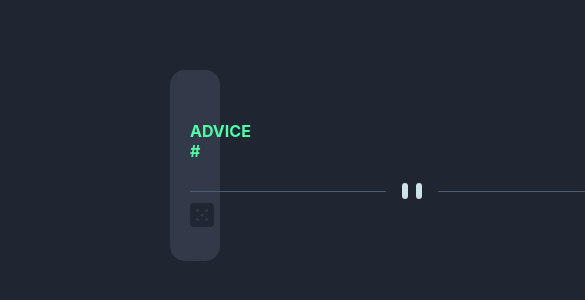
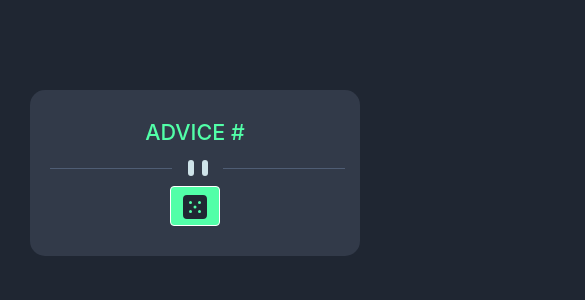
Before and after one commit to Teea-dev/advice-generator, a React (Create React App) app: page / in a window 390 px wide. Shown: the part 100-400 px from the top of the page, 585 px wide, since content can reach past the window. Built offline with nearby package versions, Linux system fonts and the light colour scheme.

Commit message:
added bootstrap and worked on the margins

```diff
--- a/package.json
+++ b/package.json
@@ -7,6 +7,7 @@
     "@testing-library/react": "^13.2.0",
     "@testing-library/user-event": "^13.5.0",
     "axios": "^0.27.2",
+    "bootstrap": "^5.1.3",
     "react": "^18.1.0",
     "react-dom": "^18.1.0",
     "react-scripts": "5.0.1",
--- a/src/App.css
+++ b/src/App.css
@@ -1,16 +1,37 @@
 .App {
   text-align: center;
   background:  hsl(217, 19%, 24%);
-  margin: 170px;
-  padding: 30px 20px 30px 20px;
+  margin: 0 auto;
+  padding: 30px 20px;
+  max-width: 960px ;
   border-radius: 15px;
+  /* margin: 170px;*/
 }
 .advice{
   color: hsl(193, 38%, 86%);
 }
 .advice-id{
-color: hsl(150, 100%, 66%);
+  color: hsl(150, 100%, 66%);
 }
 .dice{
   color: hsl(193, 38%, 86%);
+  background: hsl(150, 100%, 66%);
+  border: 1px solid white ;
+
 }
+.dice :hover{
+  cursor: pointer;
+}
+@media (max-width:900px) {
+     .App{
+    text-align: center;
+    background:  hsl(217, 19%, 24%);
+    margin-bottom: 0;
+    border-radius: 15px;
+     }
+     .dice{
+  color: hsl(193, 38%, 86%);
+  background: hsl(150, 100%, 66%);
+
+}
+}
--- a/src/App.js
+++ b/src/App.js
@@ -1,5 +1,5 @@
 import React, { useState } from 'react';
-
+import Mobiledivider from "./images/Mobiledivider.svg";
 import Desktopdivider from "./images/Desktopdivider.svg";
 import Dicey from "./images/Dicey.svg";
 import  axios  from "axios";
@@ -26,14 +26,18 @@ const randomAdvice = (event) =>{
 
 
   return (
-    <div className="App">
-      <h4 className='advice-id'> ADVICE #{num} </h4>
-      <h3 className='advice'>
-
-          {advice}
-      </h3>
-      <img src={Desktopdivider} />
-      <img className="dice" onClick={randomAdvice} src={Dicey} />
+    <div className="App d-block container">
+      <h4 className="advice-id"> ADVICE #{num} </h4>
+      <h3 className="advice">{advice}</h3>
+      <div className="d-block d-md-none">
+        <img  src={Mobiledivider} />
+      </div>
+      <div className="d-none d-md-block">
+        <img src={Desktopdivider} />
+      </div>
+      <div className="dice btn mt-2">
+        <img onClick={randomAdvice} src={Dicey} />
+      </div>
     </div>
   );
 }
--- a/src/index.css
+++ b/src/index.css
@@ -1,5 +1,5 @@
 body {
-  margin: 0;
+  margin: 190px 30px;
   font-family: -apple-system, BlinkMacSystemFont, 'Segoe UI', 'Roboto', 'Oxygen',
     'Ubuntu', 'Cantarell', 'Fira Sans', 'Droid Sans', 'Helvetica Neue',
     sans-serif;
--- a/src/index.js
+++ b/src/index.js
@@ -1,5 +1,6 @@
 import React from 'react';
 import ReactDOM from 'react-dom/client';
+import "bootstrap/dist/css/bootstrap.css";
 import './index.css';
 import App from './App';
 import reportWebVitals from './reportWebVitals';
```
Also changed, not shown: src/Advice.js (deleted, +0 -12 lines), 1 other file (tests, documents, lock files or other folders).
